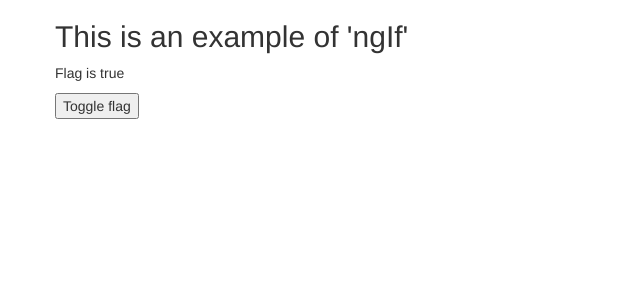
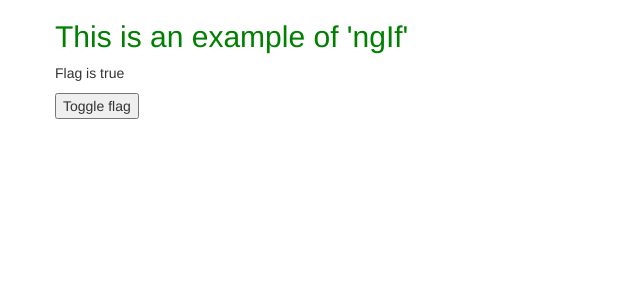
Before and after one commit to Mesqualito/Angular-Edureka, an Angular app in the folder first-app/: page / in a window 1280 px wide. Shown: the top 300 px of the page, without its empty margins (0-640 px from the left). Built offline with nearby package versions, Linux system fonts and the light colour scheme.

Commit message:
Changing style on condition with built-in Angular attribute directive 'ngStyle'

```diff
--- a/first-app/src/app/app.component.html
+++ b/first-app/src/app/app.component.html
@@ -1,9 +1,9 @@
 <div class="container">
   <div class="row">
-    <h2>This is an example of 'ngIf'</h2>
-    <p *ngIf="flag; else elseblog">Flag is true</p>
+    <h2 [ngStyle]="{color: getH1Color()}">This is an example of 'ngIf'</h2>
+    <p id="flagTrue" *ngIf="flag; else elseblog">Flag is true</p>
     <ng-template #elseblog>
-      <p>Flag is false</p>
+      <p id="flagFalse">Flag is false</p>
     </ng-template>
   </div>
   <div class="row">
--- a/first-app/src/app/app.component.ts
+++ b/first-app/src/app/app.component.ts
@@ -13,4 +13,12 @@ export class AppComponent {
     return this.flag;
   }
 
+  getH1Color() {
+    if(this.flag === true) {
+      return 'green';
+    } else {
+      return 'red';
+    }
+  }
+
 }
```
